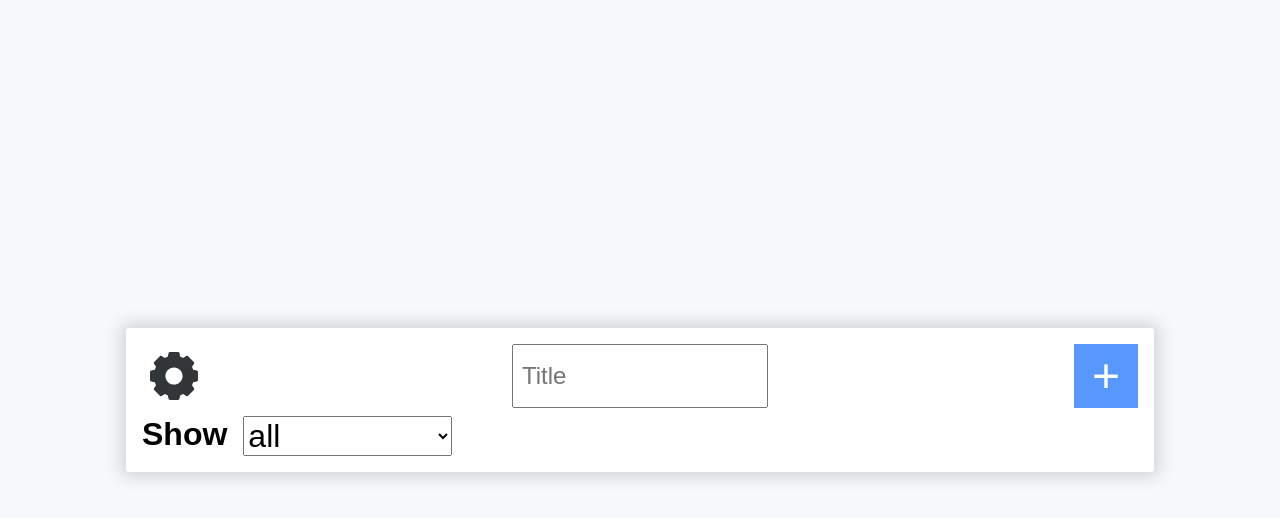
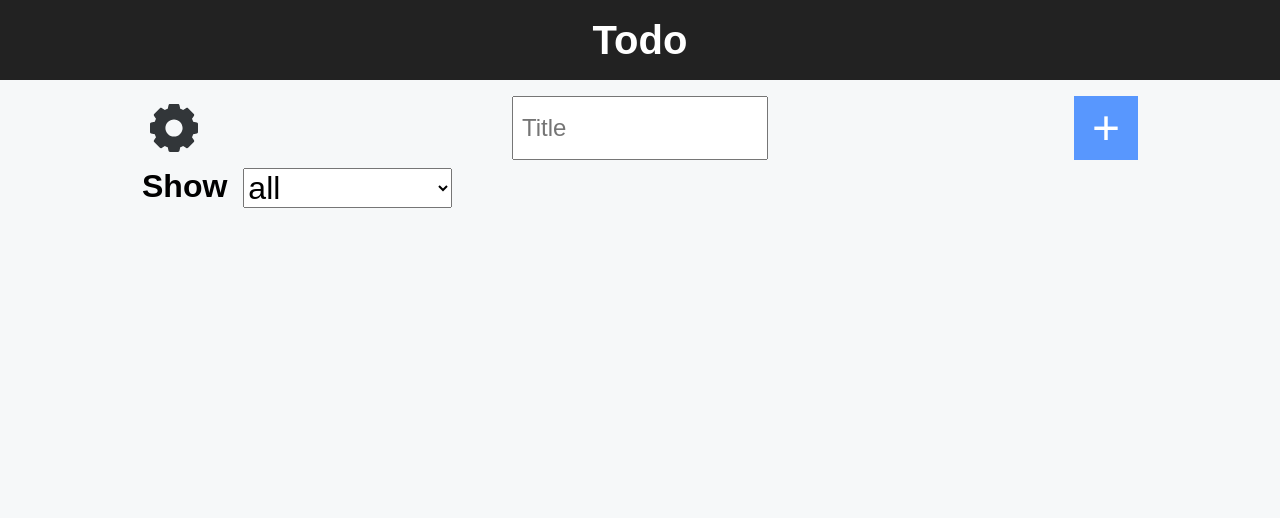
Before and after one commit to arsenyNebozhenko/react-redux-todo, a React (Create React App) app: page / in a window 1280 px wide. Shown: the top 518 px of the page. Built offline with nearby package versions, Linux system fonts and the light colour scheme.

Commit message:
added Header and rework

```diff
--- a/src/components/App/App.js
+++ b/src/components/App/App.js
@@ -1,16 +1,17 @@
 import React from 'react'
+import Header from '../Header/Header'
 import Todo from '../Todo/Todo'
 import styled from 'styled-components'
 
 const Container = styled.div`
   height: 100%;
   background-color: #f6f8f9;
-  display: flex;
 `
 
 const App = () => {
   return (
     <Container>
+      <Header />
       <Todo />
     </Container>
   )
--- /dev/null
+++ b/src/components/Header/Header.js
@@ -0,0 +1,25 @@
+import React from 'react'
+import styled from 'styled-components'
+
+const Container = styled.header`
+  background-color: #222;
+  height: 10vh;
+  display: flex;
+  align-items: center;
+  justify-content: center;
+`
+
+const Title = styled.h1`
+  font-size: 2.5rem;
+  color: #fff;
+`
+
+const Header = () => {
+  return (
+    <Container>
+      <Title>Todo</Title>
+    </Container>
+  )
+}
+
+export default Header
--- a/src/components/Todo/Todo.js
+++ b/src/components/Todo/Todo.js
@@ -10,9 +10,7 @@ const Container = styled.div`
   width: 100%;
   margin: auto;
   padding: 1rem;
-  background-color: #fff;
   border-radius: 3px;
-  box-shadow: 0 0 16px .3rem #D1D5DA;
 `
 
 const Todo = () => {
--- a/src/components/TodoItem/TodoItem.js
+++ b/src/components/TodoItem/TodoItem.js
@@ -49,12 +49,14 @@ const DeleteButton = styled.button`
 `
 
 const Title = styled.input`
+  background-color: transparent;
   font-size: 2rem;
   border: 0;
   color: ${props => props.status === 'completed' ? 'green' : props.status === 'failed' ? '#eb503c' : 'black'};
-  `
+`
 
 const Description = styled.input`
+  background-color: transparent;
   border: 0;
   font-size: 1.25rem;
   color: ${props => props.status === 'completed' ? 'green' : props.status === 'failed' ? '#eb503c' : 'black'};
```
